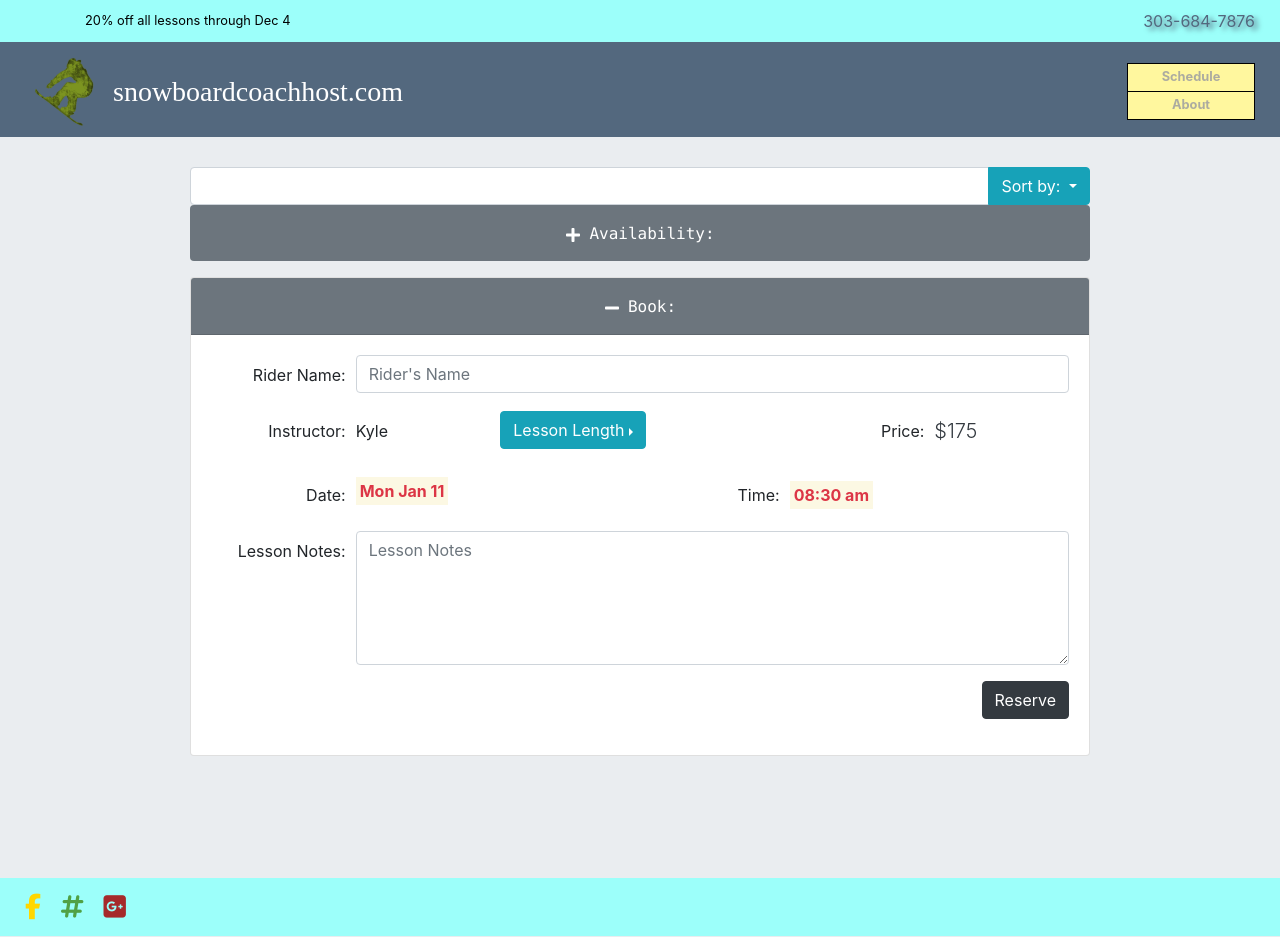
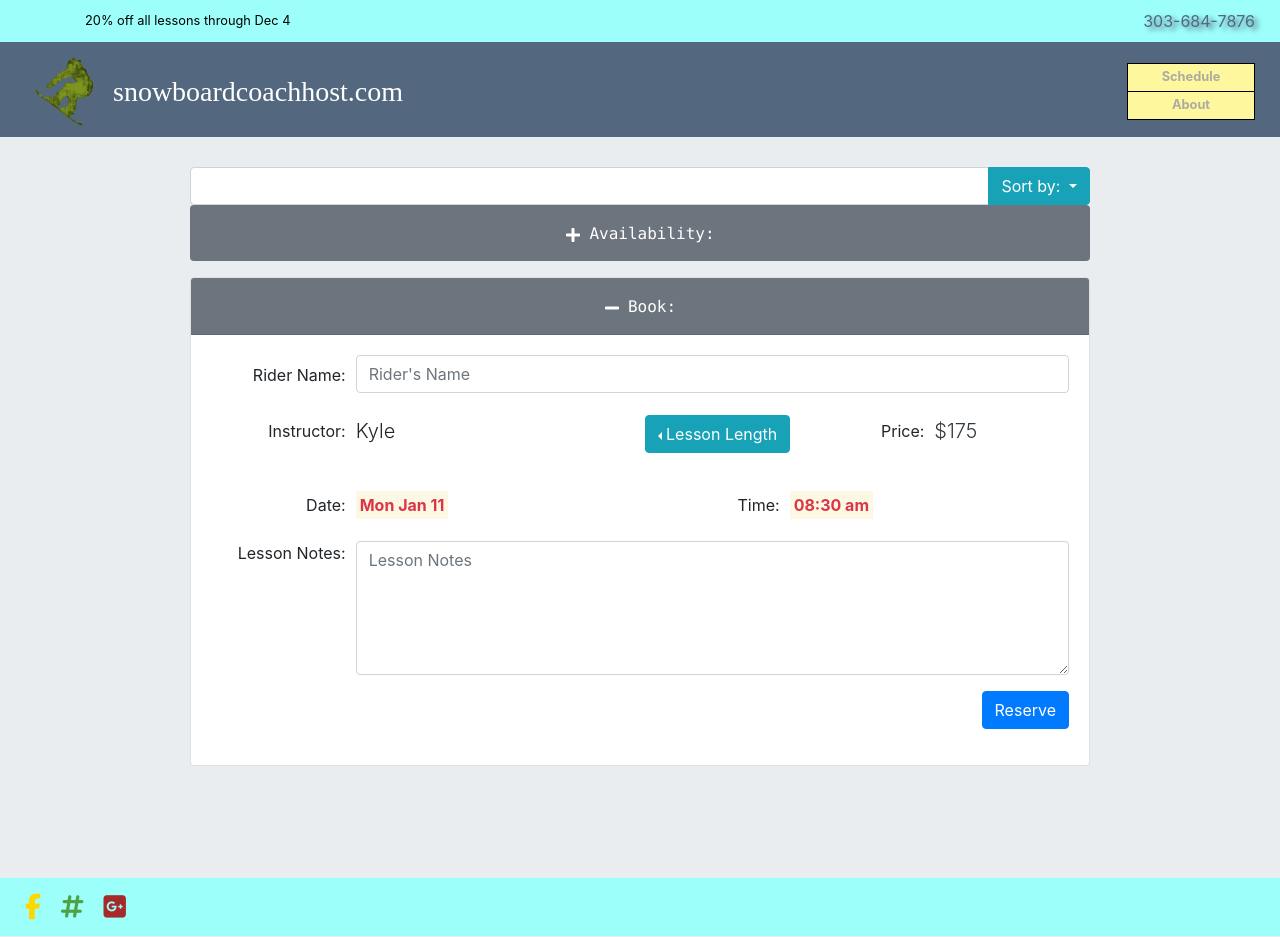
Before and after one commit to hicksey-makes/ski-lessons-snowV2, a React (Create React App) app: page / in a window 1280 px wide. Both pictures are taken after a click on the button 1058 px from the left and 397 px from the top of the page. Built offline with nearby package versions, Linux system fonts and the light colour scheme; a web font is replaced by a local one.

Commit message:
refactor AddLessons margins

```diff
--- a/src/components/AddLessons.js
+++ b/src/components/AddLessons.js
@@ -22,33 +22,33 @@ class AddLessons extends Component {
           <form className="">
             <div className="form-group form-row">
               <label className="col-md-2 mt-2 text-md-right" htmlFor="riderName">Rider Name:</label>
-              <div className="col-md-10">
+              <div className="col-md-10 mt-2 mt-md-0">
                 <input className="form-control" type="text" name="riderName" placeholder="Rider's Name" />
               </div>
             </div>
-            <div className="form-group form-row mb-md-4">
+            <div className="form-group form-row mb-md-4 mb-1">
               <label className="col-md-2 mt-2 text-md-right" htmlFor="lsnLength">Instructor:</label>
-              <div className="col-md-2 mt-2">
+              <h5 className="col-md-4 mt-0 mt-md-2  font-weight-light">
                 {this.props.instructorName}
-              </div>
+              </h5>
 
-              <div className="dropdown col-md-3 dropright">
+              <div className="dropdown col-md-1 dropleft mb-2 mt-4 mt-md-1">
                 <button type="button" className="dropdown-toggle btn btn-info" href="#" id="lsnLength" data-toggle="dropdown">Lesson Length</button>
                 <div className="dropdown-menu">
                   <button type="button" className="dropdown-item btn" href="#" id="lsnLength" value="Full Day" onClick={event => this.props.setPrice(event)}>Full Day (5 hr)</button>
                   <button type="button" className="dropdown-item btn" href="#" id="lsnLength" value="Half Day" onClick={event => this.props.setPrice(event)}>Half Day (2.5 hr)</button>
                 </div>
               </div>
-              <label className="col-md-2 mt-2 ml-auto text-md-right">Price:</label>
+              <label className="col-md-2 mt-3 mt-md-2 ml-auto text-md-right">Price:</label>
               <div className="col-md-2  mt-md-2 text-dark">
-              <h5 className="font-weight-light">
+              <h5 className="font-weight-light ">
               {(this.props.lessonLength === 'Half Day' ? '$100': '$175')}
               </h5>
               </div>
             </div>
             <div className="form-group form-row">
               <label className="col-md-2 mt-2 text-md-right" htmlFor="lsnDate">Date:</label>
-              <div className="col-md-4 mt-md-1 ">
+              <div className="col-md-4 mt-md-2 ">
               <mark className="p-md-1 text-danger font-weight-bold">
               <Moment
                 date={this.props.lessonDate}
@@ -56,7 +56,7 @@ class AddLessons extends Component {
               />
               </mark>
               </div>
-              <label className="col-md-2 mt-2 text-md-right" htmlFor="lsnTime">Time:</label>
+              <label className="col-md-2 mt-3 mt-md-2 text-md-right" htmlFor="lsnTime">Time:</label>
               <div className="col-md-4 mt-md-2">
               <mark className="p-md-1 text-danger font-weight-bold">
               <Moment
@@ -66,15 +66,15 @@ class AddLessons extends Component {
               </mark>
               </div>
             </div>
-            <div className="form-group form-row">
-              <label className="col-md-2 mt-2 text-md-right" htmlFor="lsnNotes">Lesson Notes:</label>
-              <div className="col-md-10">
+            <div className="form-group form-row ">
+              <label className="col-md-2 mt-2 mt-md-0 text-md-right mb-3" htmlFor="lsnNotes">Lesson Notes:</label>
+              <div className="col-md-10 mb-2 mb-md-0">
                 <textarea className="form-control" rows="5" cols="50" name="lsnNotes" id="lsnNotes" placeholder="Lesson Notes" />
               </div>
             </div>
             <div className="form-group form-row">
               <div className="col-md-12">
-                <button className="btn btn-primary btn-dark ml-md-auto mr-md-0 mx-auto d-block" type="submit">Reserve
+                <button className="btn btn-primary btn-primary ml-md-auto mr-md-0 mx-auto d-block" type="submit">Reserve
                 </button>
               </div>
             </div>
```
